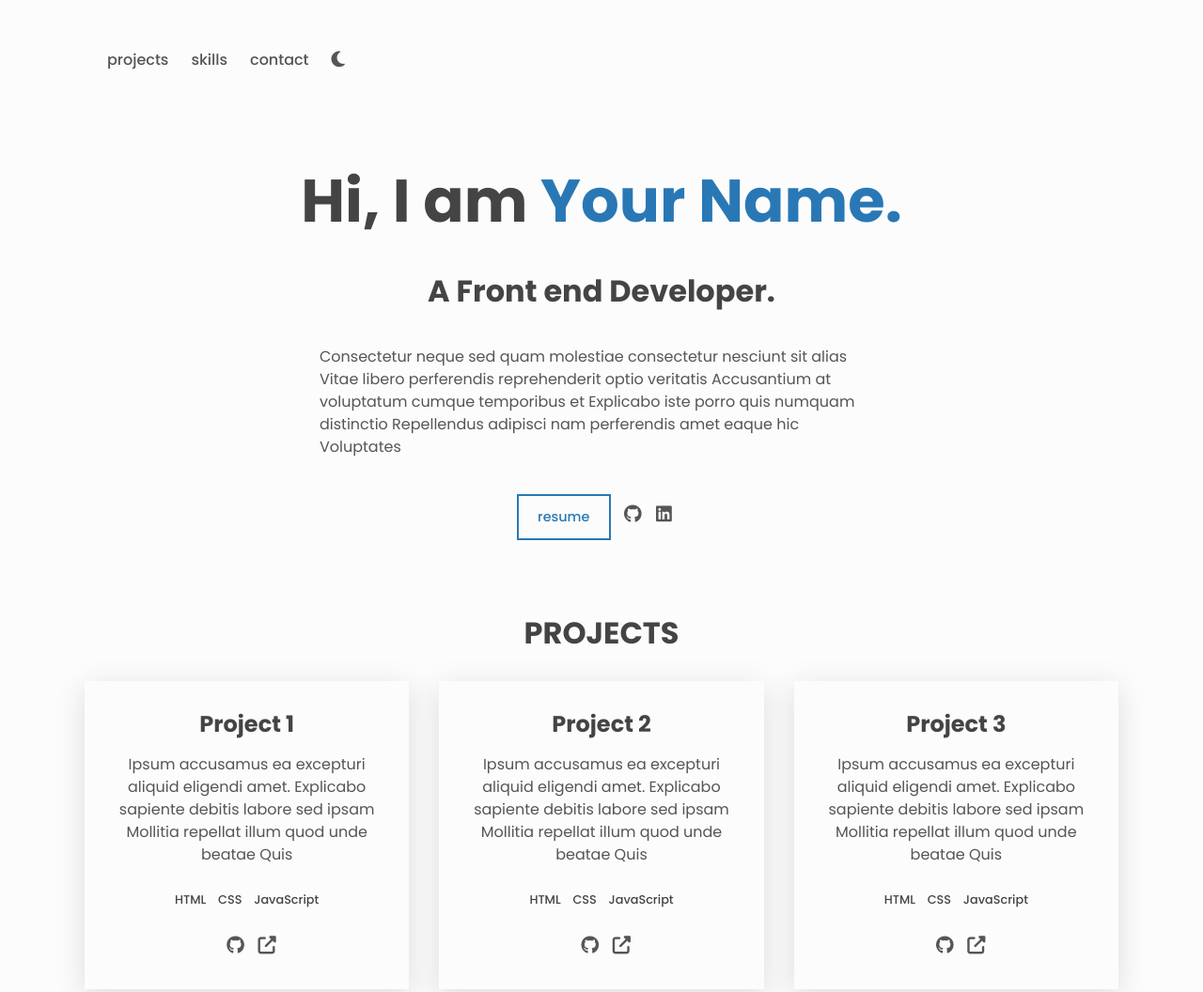
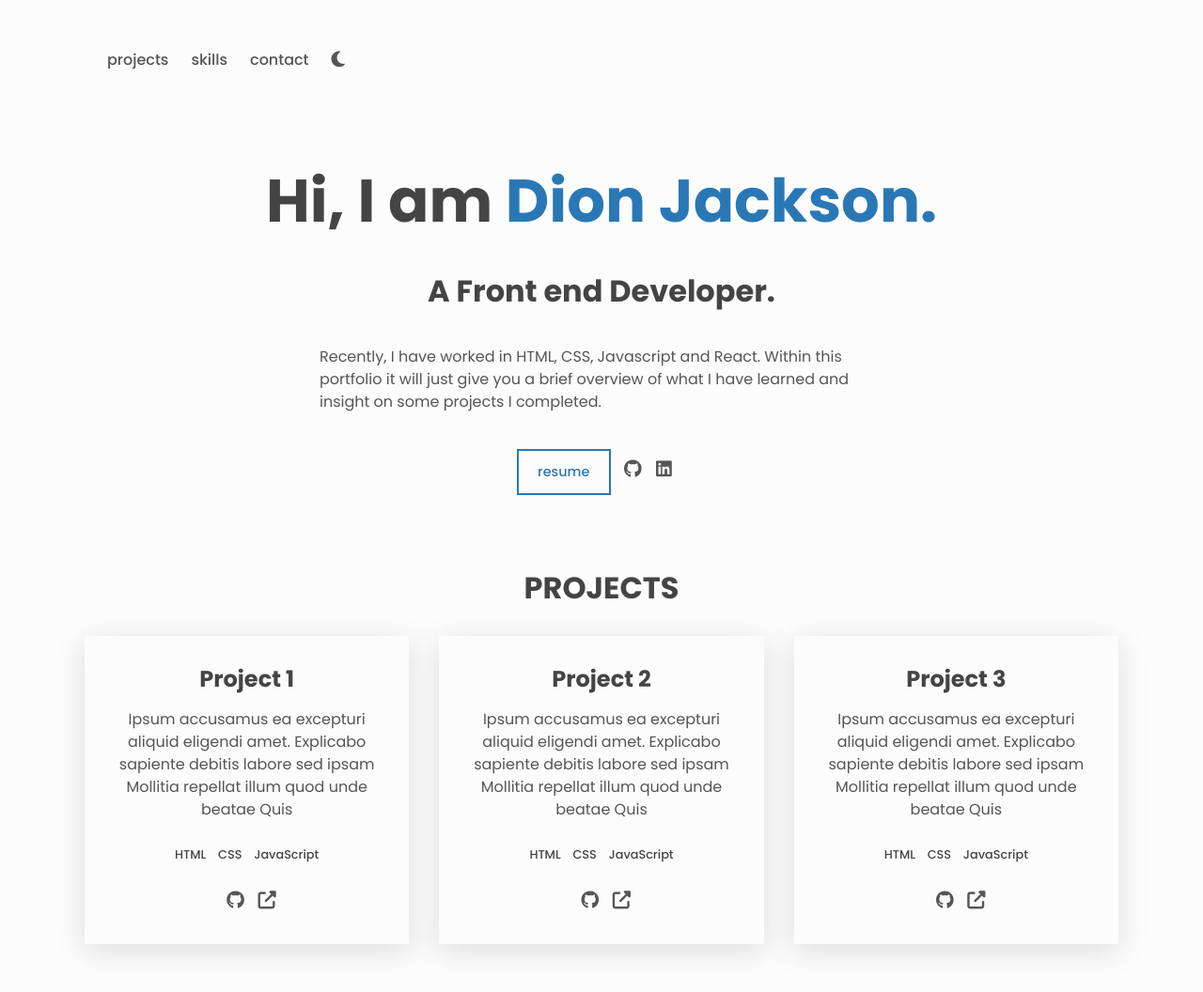
Before and after one commit to DionJack/DionJack.github.io, a plain HTML site: page index.html in a window 1280 px wide. Shown: the top 1056 px of the page at 94% size. Drawn offline with Linux system fonts and the light colour scheme.

Commit message:
updated code and add some new aspects of myself

```diff
--- a/index.html
+++ b/index.html
@@ -49,14 +49,11 @@
     <main>
       <!-- About -->
       <div class="about center">
-        <h1>Hi, I am <span class="about__name">Your Name.</span></h1>
+        <h1>Hi, I am <span class="about__name">Dion Jackson.</span></h1>
         <h2 class="about__role">A Front end Developer.</h2>
         <p class="about__desc">
-          Consectetur neque sed quam molestiae consectetur nesciunt sit alias
-          Vitae libero perferendis reprehenderit optio veritatis Accusantium at
-          voluptatum cumque temporibus et Explicabo iste porro quis numquam
-          distinctio Repellendus adipisci nam perferendis amet eaque hic
-          Voluptates
+          Recently, I have worked in HTML, CSS, Javascript and React. Within this portfolio it will just give you a brief overview of what I have learned and insight on some projects I completed.
+
         </p>
 
         <div class="about__contact center">
```
